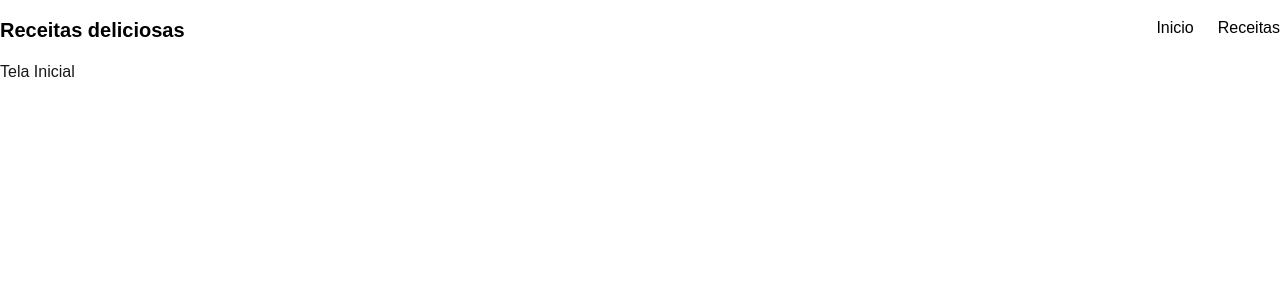
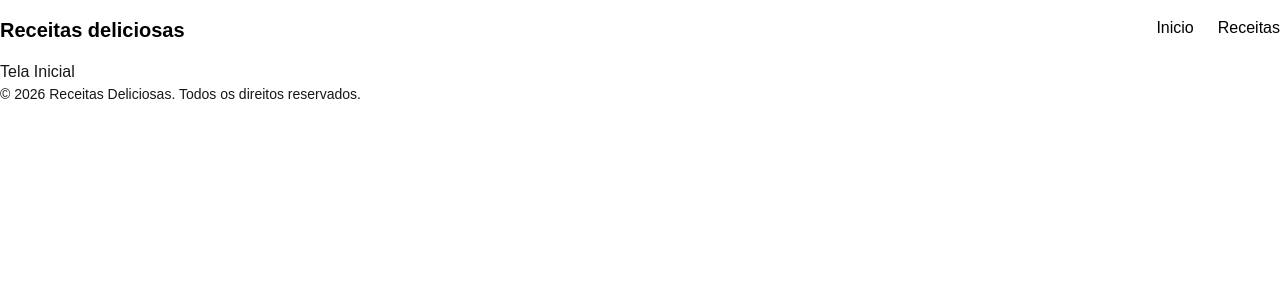
Before and after one commit to HeitorSrm/Receitas, a Next.js app: page / in a window 1280 px wide. Shown: the top 300 px of the page. Built offline with nearby package versions, Linux system fonts and the light colour scheme.

Commit message:
feat: estrutura do footer

```diff
--- a/src/app/layout.tsx
+++ b/src/app/layout.tsx
@@ -2,6 +2,7 @@ import type { Metadata } from "next";
 import { Inter } from "next/font/google";
 import "./globals.css";
 import Header from "@/components/Header";
+import Footer from "@/components/Header/Footer";
 
 const inter = Inter({
   variable: "--font-inter",
@@ -24,6 +25,7 @@ export default function RootLayout({
         className={`${inter.variable} antiaçiased`}>
         <Header />
         {children}
+        <Footer />
       </body>
     </html>
   );
--- /dev/null
+++ b/src/components/Header/Footer/index.tsx
@@ -0,0 +1,9 @@
+export default function Footer() {
+    return (
+        <footer>
+        <div>
+            <p className="text-sm">&copy; 2026 Receitas Deliciosas. Todos os direitos reservados.</p>
+        </div>
+        </footer>
+);
+}
```
